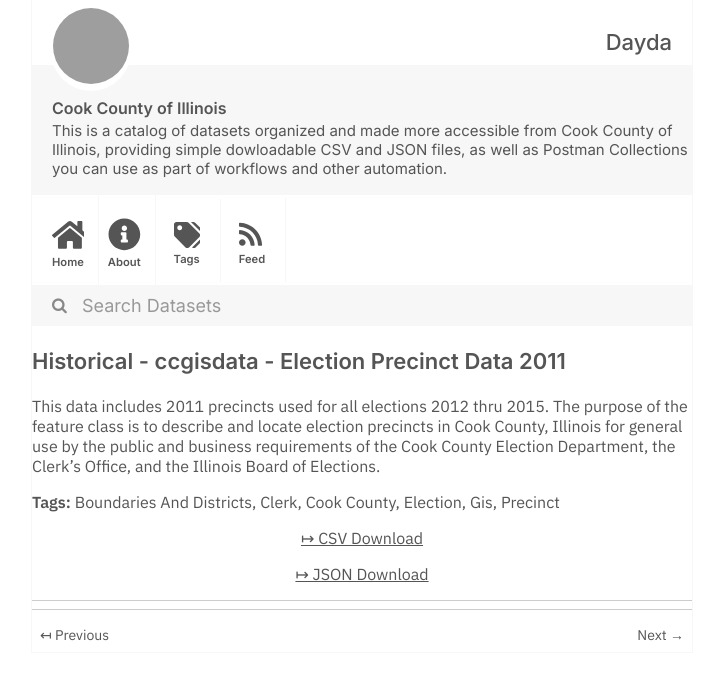
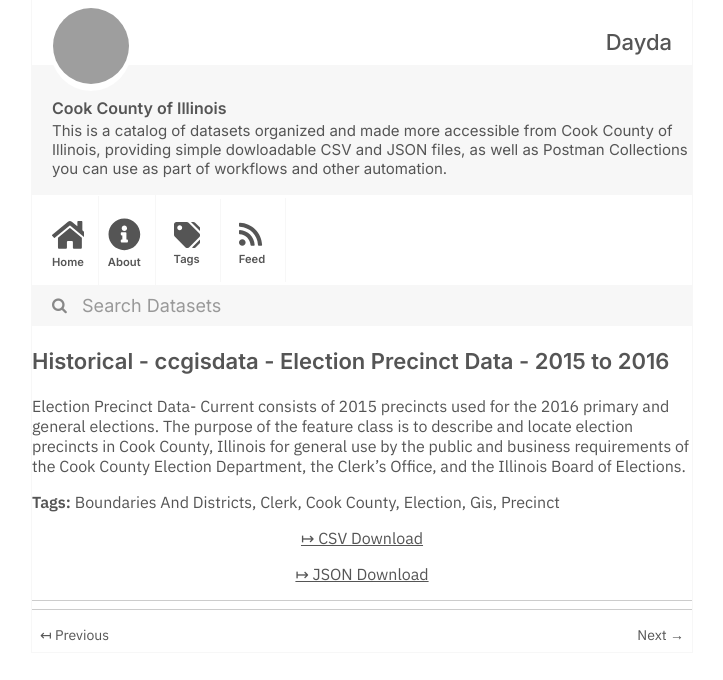
Before and after one commit to dayda-entities/cook-county-of-illinois, a Jekyll site: the page built from _posts/2020-11-10-historical-ccgisdata-election-.md, in a window 1280 px wide, cut to the strip 0-680 px from the top of the page. Shown: the whole strip, without its empty margins (278-1001 px from the left). Built offline with Jekyll 4.4.1, drawn with Linux system fonts in a browser that asks for light colours; grey boxes are pictures that could not be loaded.

Commit message:
Publish Data

```diff
--- a/_posts/2020-11-10-historical-ccgisdata-election-.md
+++ b/_posts/2020-11-10-historical-ccgisdata-election-.md
@@ -1,7 +1,7 @@
 ---
-title: Historical - ccgisdata - Election Precinct Data 2011
-created: '2020-11-10T16:57:49.636809'
-modified: '2020-11-10T16:57:49.636820'
+title: Historical - ccgisdata - Election Precinct Data - 2015 to 2016
+created: '2020-11-10T16:57:40.723737'
+modified: '2020-11-10T16:57:40.723748'
 state: active
 type: dataset
 tags:
@@ -14,10 +14,10 @@ tags:
 groups:
   - Local Government
 csv_url: >-
-  https://datacatalog.cookcountyil.gov/api/views/8xd4-7sya/rows.csv?accessType=DOWNLOAD
+  https://datacatalog.cookcountyil.gov/api/views/ntsd-rhpm/rows.csv?accessType=DOWNLOAD
 json_url: >-
-  https://datacatalog.cookcountyil.gov/api/views/8xd4-7sya/rows.json?accessType=DOWNLOAD
+  https://datacatalog.cookcountyil.gov/api/views/ntsd-rhpm/rows.json?accessType=DOWNLOAD
 layout: post
 
 ---
-This data includes 2011 precincts used for all elections 2012 thru 2015. The purpose of the feature class is to describe and locate election precincts in Cook County, Illinois for general use by the public and business requirements of the Cook County Election Department, the Clerk's Office, and the Illinois Board of Elections.
+Election Precinct Data- Current consists of 2015 precincts used for the 2016 primary and general elections. The purpose of the feature class is to describe and locate election precincts in Cook County, Illinois for general use by the public and business requirements of the Cook County Election Department, the Clerk's Office, and the Illinois Board of Elections.
```
